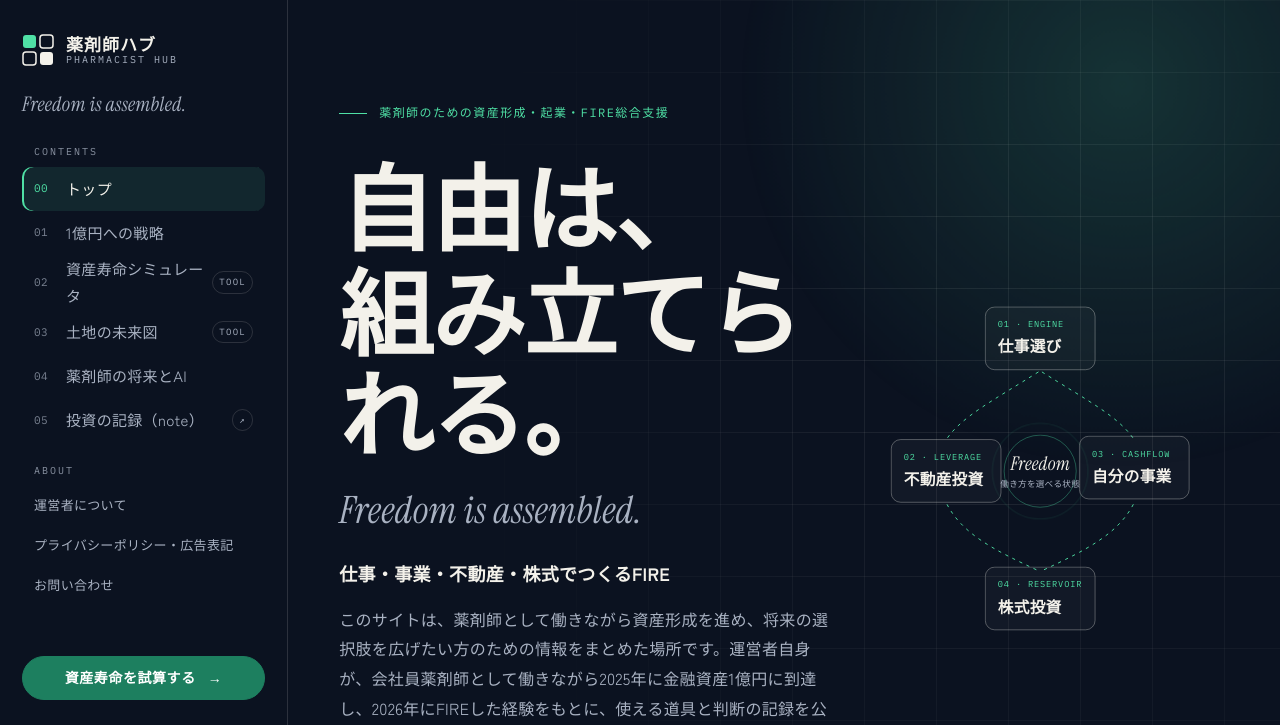
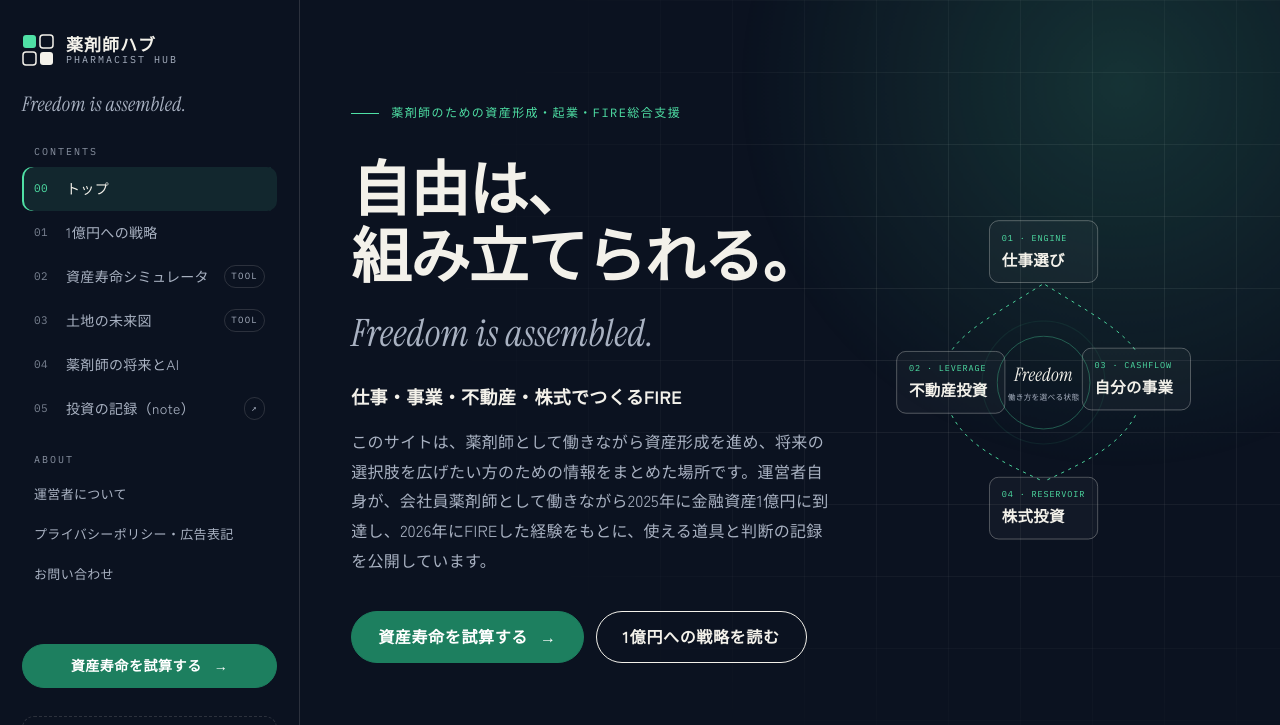
Before and after one commit to kaznaritanaka-ctrl/pharmacist-hub, a plain HTML site: page index.html in a window 1280 px wide. Shown: the top 725 px of the page. Drawn offline with Linux system fonts and the light colour scheme.

Commit message:
ヒーロー見出しとサイドメニューの折り返しを調整
Co-Authored-By: Claude Opus 5.5 <noreply@anthropic.com>

```diff
--- a/index.html
+++ b/index.html
@@ -99,7 +99,7 @@
               <g class="tile"><rect x="50" y="200" width="140" height="80" rx="12"/><text class="num" x="66" y="226" font-size="11">02 · LEVERAGE</text><text x="66" y="258" font-size="20">不動産投資</text></g>
               <g class="tile"><rect x="290" y="200" width="140" height="80" rx="12"/><text class="num" x="306" y="226" font-size="11">03 · CASHFLOW</text><text x="306" y="258" font-size="20">自分の事業</text></g>
               <g class="tile"><rect x="170" y="368" width="140" height="80" rx="12"/><text class="num" x="186" y="394" font-size="11">04 · RESERVOIR</text><text x="186" y="426" font-size="20">株式投資</text></g>
-              <g class="core"><circle class="pulse" cx="240" cy="240" r="46"/><circle cx="240" cy="240" r="46"/><text x="240" y="238" font-size="24" text-anchor="middle">Freedom</text><text class="ja" x="240" y="260" font-size="11" text-anchor="middle">働き方を選べる状態</text></g>
+              <g class="core"><circle class="pulse" cx="240" cy="240" r="60"/><circle cx="240" cy="240" r="60"/><text x="240" y="238" font-size="24" text-anchor="middle">Freedom</text><text class="ja" x="240" y="262" font-size="10" text-anchor="middle">働き方を選べる状態</text></g>
             </svg>
           </div>
         </div>
--- a/style.css
+++ b/style.css
@@ -45,9 +45,9 @@
   --fs-lg: clamp(20px, 1.2vw + 13px, 26px);
   --fs-xl: clamp(28px, 2.4vw + 15px, 44px);
   --fs-2xl: clamp(36px, 4.4vw + 14px, 84px);
-  --fs-3xl: clamp(44px, 6.4vw + 12px, 120px);
+  --fs-3xl: clamp(40px, 3.9vw + 10px, 96px);
 
-  --side-w: 288px;
+  --side-w: 300px;
   --content-max: 1120px;
   --gutter: clamp(20px, 4vw, 56px);
   --sec-y: clamp(72px, 9vw, 140px);
@@ -124,7 +124,7 @@ h1, h2, h3, h4 { margin: 0; font-weight: 700; line-height: 1.35; letter-spacing:
 .side-nav a {
   display: grid; grid-template-columns: 28px 1fr auto; align-items: center; gap: 4px;
   min-height: 44px; padding: 0 12px; border-radius: 10px;
-  color: var(--on-ink-soft); text-decoration: none; font-size: 15px;
+  color: var(--on-ink-soft); text-decoration: none; font-size: 14px; white-space: nowrap;
   transition: background .2s, color .2s;
 }
 .side-nav a .no { font-family: var(--f-mono); font-size: 11px; color: var(--on-ink-soft); opacity: .7; }
```
